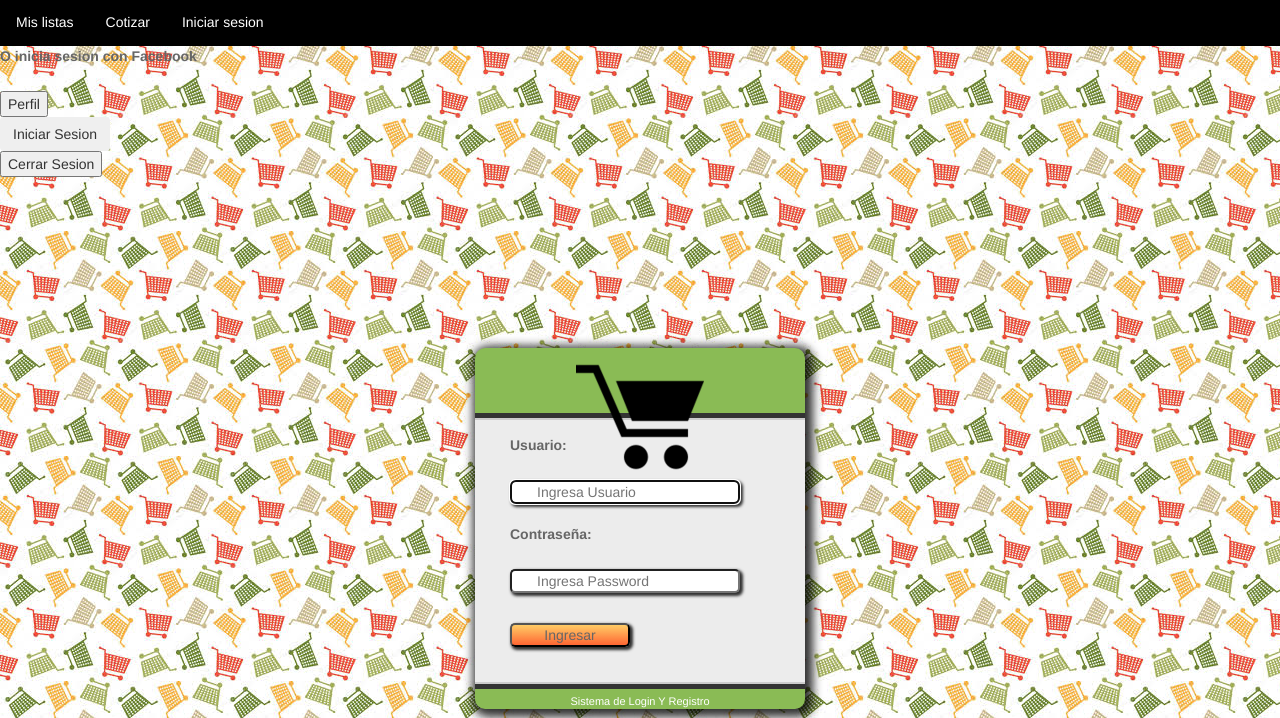
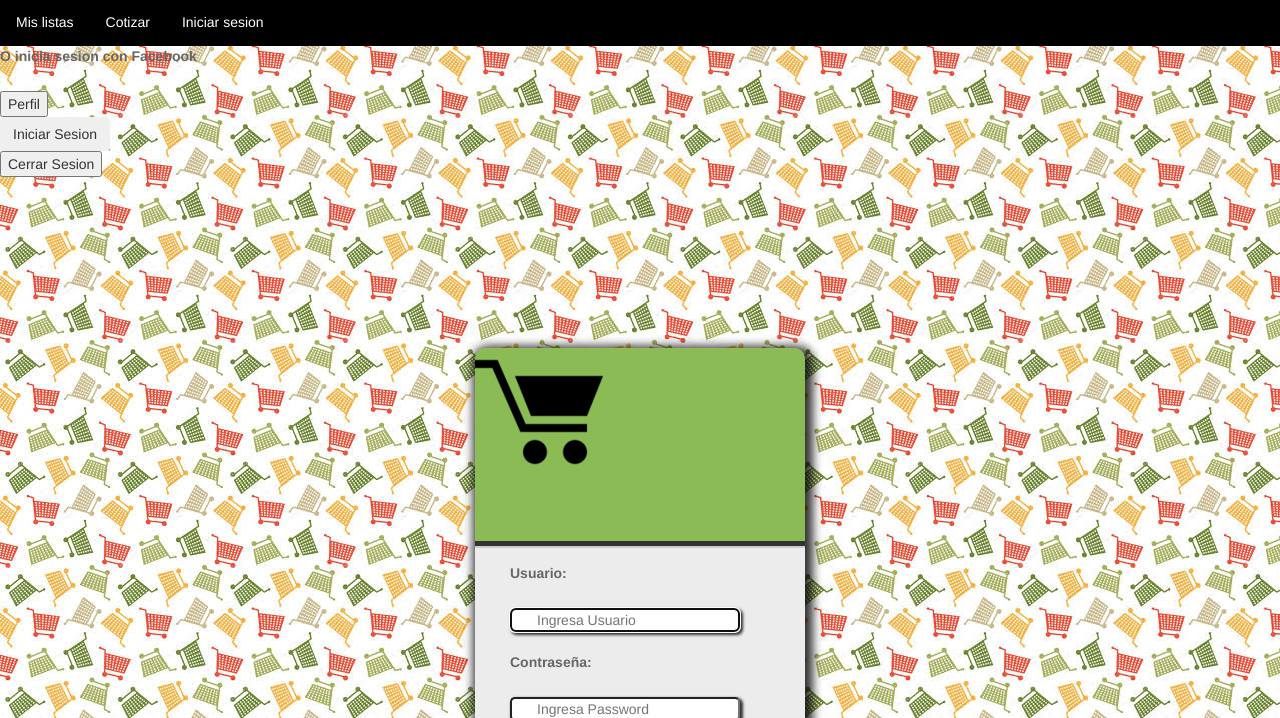
Before and after one commit to andresgh369/andresgh369.github.io, a plain HTML site: page iniciar_sesion.html in a window 1280 px wide. Shown: the part 82-800 px from the top of the page. Drawn offline with nearby package versions, Linux system fonts and the light colour scheme.

Commit message:
Cambia ubicacion login

```diff
--- a/iniciar_sesion.html
+++ b/iniciar_sesion.html
@@ -30,29 +30,20 @@
 </header>
 
 
-<body>
-
-
-
-</div>
-
-
-
-
     <div id="envoltura">
         <div id="contenedor">
+ <img src="images/icon.png" alt= "Icono aplicacion">
+            <div id="cabecera" >
 
-            <div id="cabecera" >
-                <img src="images/icon.png">
             </div>
 
             <div id="cuerpo">
-                <form id="form-login" action="" method="post" autocomplete="off">
+                <form id="form-login" action="none" method="post" autocomplete="off">
 
-                    <p><label >Usuario:</label></p>
+                    <p> <label >Usuario:</label> <p>
                         <input name="usuario" type="text" id="usuario" placeholder="Ingresa Usuario" autofocus="" required=""></p>
 
-                    <p><label>Contraseña:</label></p>
+                    <p> <label>Contraseña:</label> <p>
                         <input name="contrasenia" type="password" id="contrasenia" placeholder="Ingresa Password" required=""></p>
 
                     <p id="bot"><input type="submit" id="submit" name="submit" value="Ingresar" class="boton"></p>
@@ -68,6 +59,7 @@
 
 <div id="facebook">
                     <p><label>O inicia sesion con Facebook</label></p>
+
         <div id="status"></div>
         <div>
             <a id="name"></a>
```
